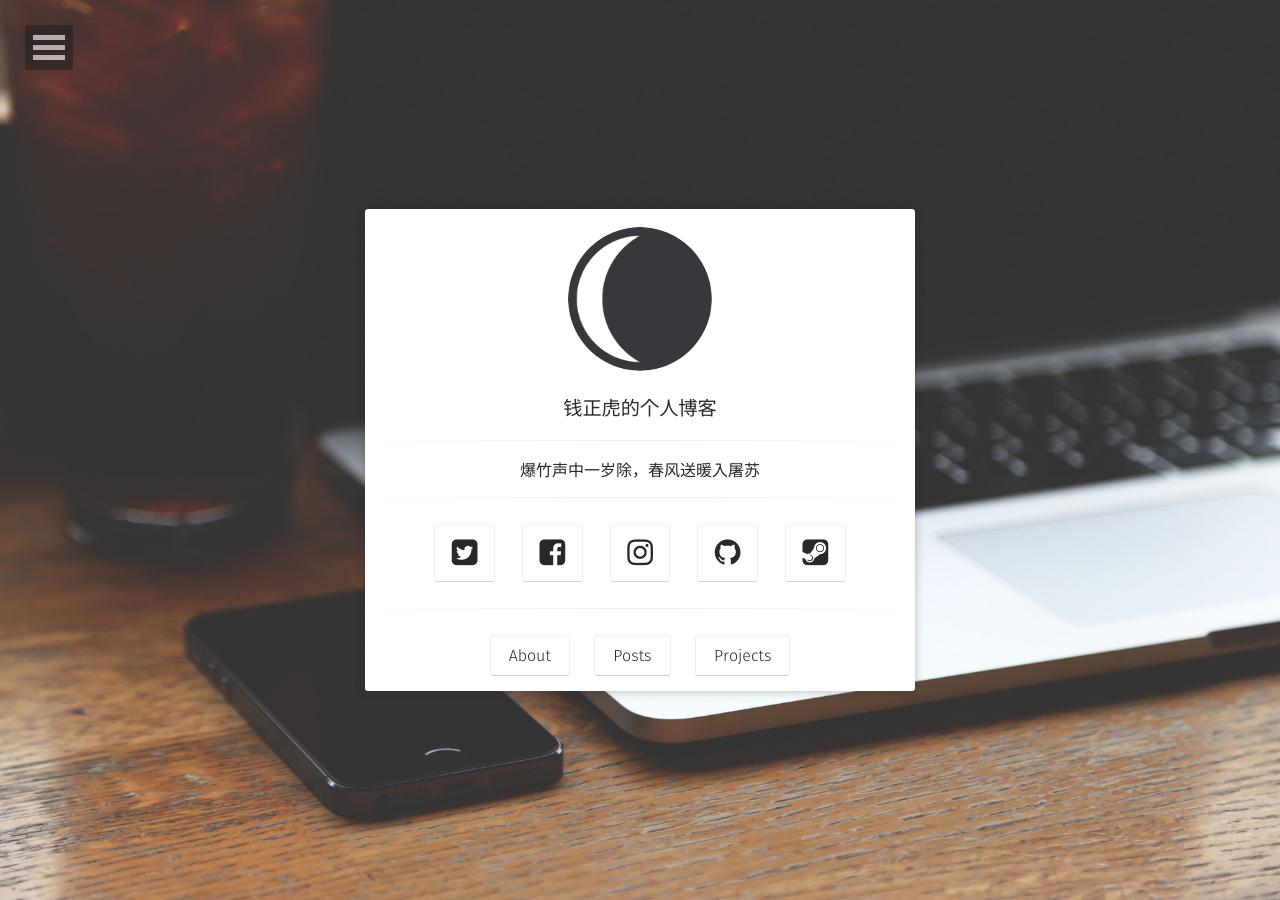
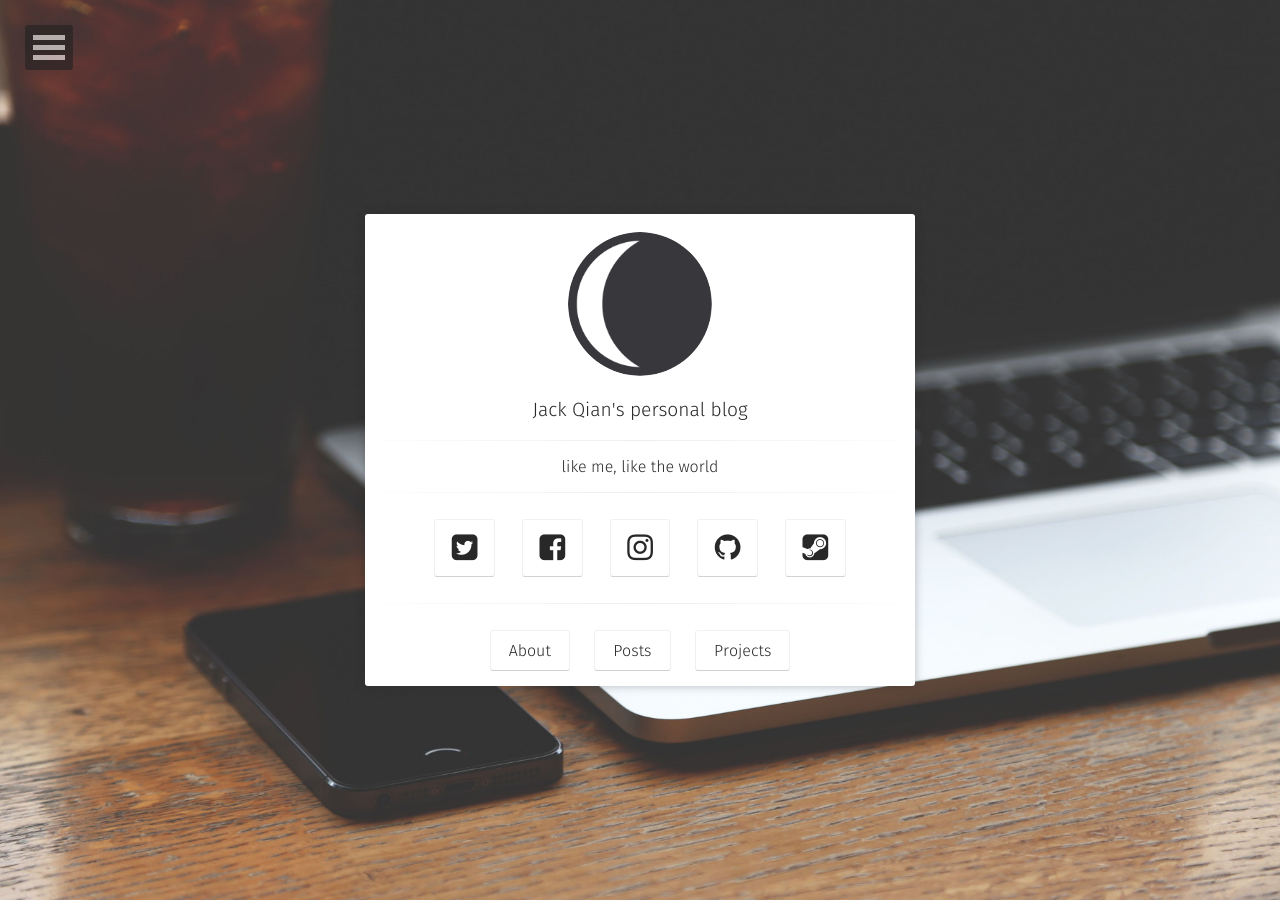
Before and after one commit to jacklikebananner/jacklikebananner.github.io, a Jekyll site: the page built from index.html, in a window 1280 px wide. Built offline with Jekyll 4.4.1, drawn with Linux system fonts in a browser that asks for light colours; some web fonts are replaced.

Commit message:
Update _config.yml

```diff
--- a/_config.yml
+++ b/_config.yml
@@ -1,6 +1,6 @@
 # Site
-title:              钱正虎的个人博客
-bio:                爆竹声中一岁除，春风送暖入屠苏
+title:              Jack Qian's personal blog
+bio:                like me, like the world
 description:        "Moon is a minimal, one column jekyll theme for your blog."
 reading_time:       true
 words_per_minute:   200
```
